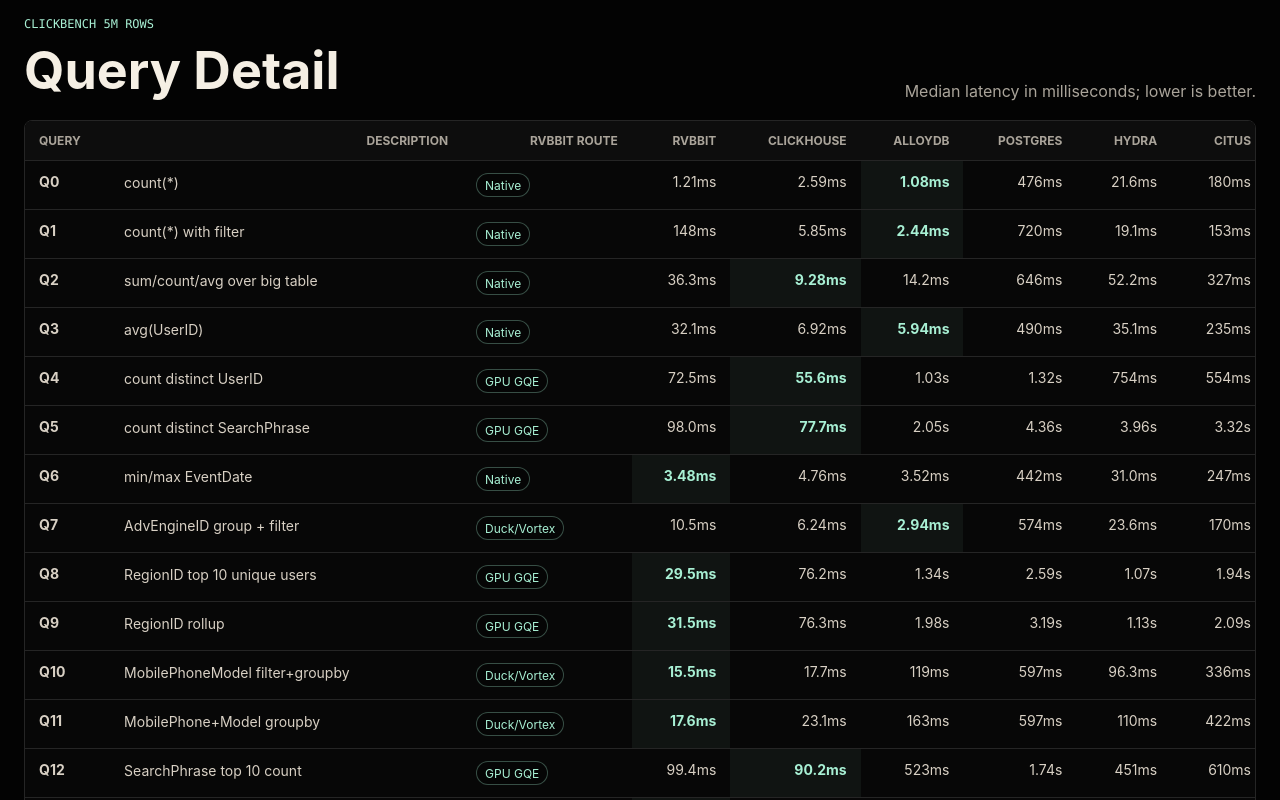
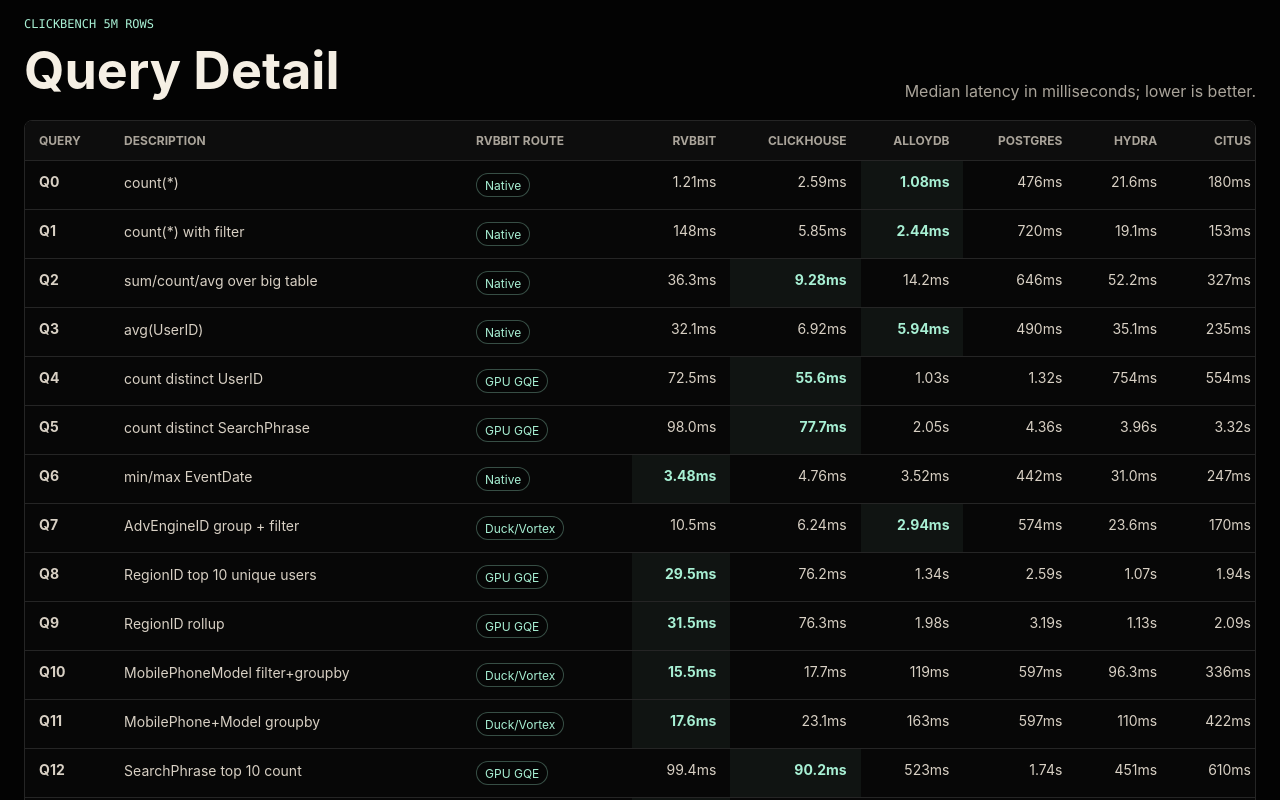
Before and after one commit to ryrobes/rvbbit-docs, a Next.js app: page /benchmarks in a window 1280 px wide. Shown: the part 1840-2640 px from the top of the page. Built offline with nearby package versions, Linux system fonts and the light colour scheme.

Commit message:
Align benchmark query headers

```diff
--- a/app/globals.css
+++ b/app/globals.css
@@ -1311,6 +1311,8 @@ main > section {
 
 .benchmark-table th:first-child,
 .benchmark-table td:first-child,
+.query-table th:nth-child(2),
+.query-table th:nth-child(3),
 .query-table td:nth-child(2),
 .query-table td:nth-child(3) {
   text-align: left;
```
